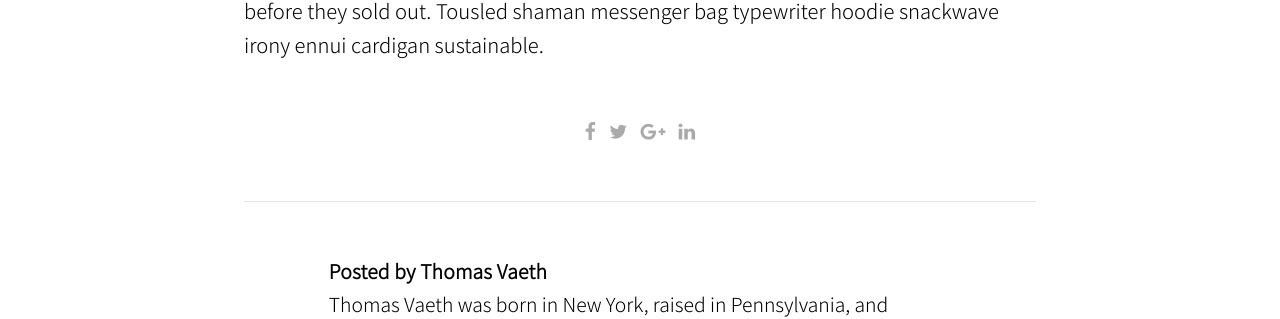
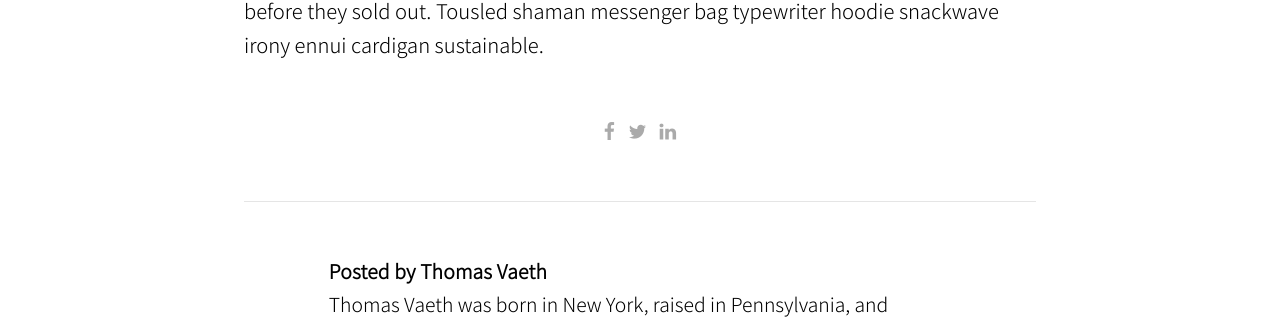
Before and after one commit to hauteworks/hauteworks-blog, a Jekyll site: the page built from _posts/2017-10-16-beard.markdown, in a window 1280 px wide and 900 px high, scrolled down 2608 px. Shown: the part 138-457 px from the top of the window. Built offline with Jekyll 4.4.1, drawn with Linux system fonts in a browser that asks for light colours.

Commit message:
social config

```diff
--- a/_includes/share.html
+++ b/_includes/share.html
@@ -1,7 +1,7 @@
 <ul class="post__social">
   <li><a href="https://www.facebook.com/sharer/sharer.php?u={{ page.url | absolute_url }}" target="_blank"><i class="fa fa-facebook"></i></a></li>
   <li><a href="https://twitter.com/intent/tweet?&text={{ page.title }}+{{ page.url | absolute_url }}{% if page.author %}+by+{{ page.author }}{% endif %}" target="_blank"><i class="fa fa-twitter"></i></a></li>
-  <li><a href="https://plus.google.com/share?url={{ page.url | absolute_url }}" target="_blank"><i class="fa fa-google-plus"></i></a></li>
+  <!--<li><a href="https://plus.google.com/share?url={{ page.url | absolute_url }}" target="_blank"><i class="fa fa-google-plus"></i></a></li>-->
   <li><a href="https://www.linkedin.com/shareArticle?mini=true&source={{ page.title }}&summary={{ page.description }}&url={{ page.url | absolute_url}}" target="_blank"><i class="fa fa-linkedin"></i></a></li>
   <!--<li><a href="https://www.stumbleupon.com/badge/?url={{ page.url | absolute_url }}" target="_blank"><i class="fa fa-stumbleupon"></i></a></li>-->
   <!--<li><a href="https://www.reddit.com/submit?url={{ page.url | absolute_url }}" target="_blank"><i class="fa fa-reddit-alien"></i></a></li>-->
```
